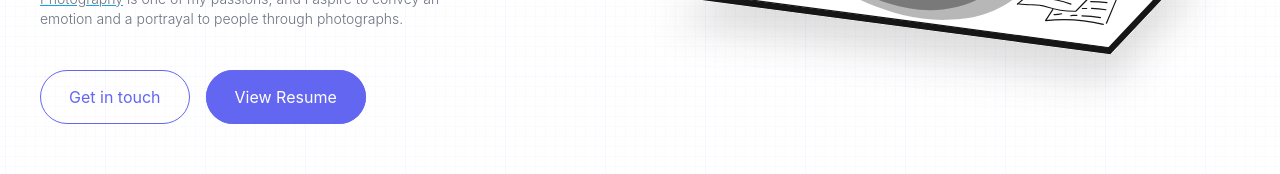
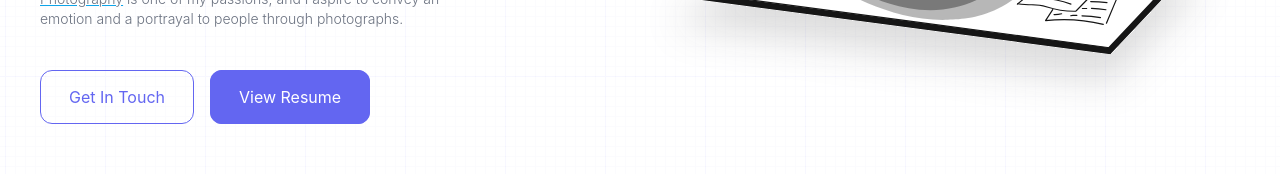
Before and after one commit to JedAdrianDenosta/next-portfolio, a Next.js app: page / in a window 1280 px wide. Shown: the part 529-703 px from the top of the page. Built offline with nearby package versions, Linux system fonts and the light colour scheme.

Commit message:
Update Styles
Update Styles

```diff
--- a/components/pages/home/HeroSection.jsx
+++ b/components/pages/home/HeroSection.jsx
@@ -58,9 +58,9 @@ const HeroSection = () => {
           </div>
           <div className=" space-x-4 pt-4">
             <Link href={"#about"}>
-              <a className="text-indigo-500 border border-indigo-500 px-7 py-4 rounded-full hover:bg-indigo-500/90 hover:text-white">
+              <a className="text-indigo-500 border border-indigo-500 px-7 py-4 rounded-xl hover:bg-indigo-500/90 hover:text-white">
                 {" "}
-                Get in touch
+                Get In Touch
               </a>
             </Link>
             <Link
@@ -68,7 +68,7 @@ const HeroSection = () => {
                 "https://drive.google.com/file/d/1MpeEtfQljjV19Z3vQRlPQmwcoNc9JMw1/view?usp=sharing"
               }
             >
-              <a className="text-white border border-indigo-500 bg-indigo-500 px-7 py-4 rounded-full hover:shadow-xl hover:shadow-indigo-500/30 transition hover:-translate-y-2">
+              <a className="text-white border border-indigo-500 bg-indigo-500 px-7 py-4 rounded-xl hover:shadow-xl hover:shadow-indigo-500/30 transition hover:-translate-y-2">
                 View Resume
               </a>
             </Link>
```
